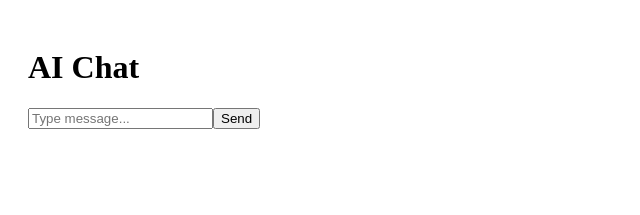
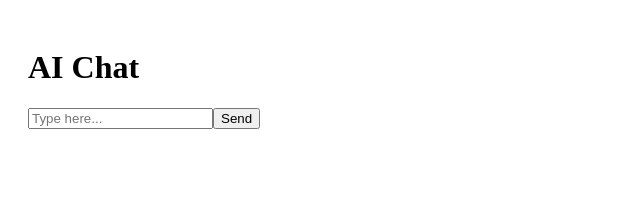
Before and after one commit to gomti5789y-lab/Ai-doc, a Next.js app in the folder ai-pro/: page /chat in a window 1280 px wide. Shown: the top 215 px of the page, without its empty margins (0-640 px from the left). Built offline with nearby package versions, Linux system fonts and the light colour scheme.

Commit message:
Refactor ChatPage to use reply state instead of chat

```diff
--- a/ai-pro/app/chat/page.js
+++ b/ai-pro/app/chat/page.js
@@ -3,11 +3,9 @@ import { useState } from "react";
 
 export default function ChatPage() {
   const [msg, setMsg] = useState("");
-  const [chat, setChat] = useState([]);
+  const [reply, setReply] = useState("");
 
   const send = async () => {
-    if (!msg) return;
-
     const res = await fetch("/api/chat", {
       method: "POST",
       headers: {
@@ -17,29 +15,22 @@ export default function ChatPage() {
     });
 
     const data = await res.json();
-
-    setChat([...chat, { user: msg, ai: data.reply }]);
-    setMsg("");
+    setReply(data.reply);
   };
 
   return (
-    <div style={{ padding: "20px" }}>
+    <div style={{ padding: 20 }}>
       <h1>AI Chat</h1>
-
-      {chat.map((c, i) => (
-        <div key={i}>
-          <p><b>You:</b> {c.user}</p>
-          <p><b>AI:</b> {c.ai}</p>
-        </div>
-      ))}
 
       <input
         value={msg}
         onChange={(e) => setMsg(e.target.value)}
-        placeholder="Type message..."
+        placeholder="Type here..."
       />
 
       <button onClick={send}>Send</button>
+
+      <p>{reply}</p>
     </div>
   );
 }
```
